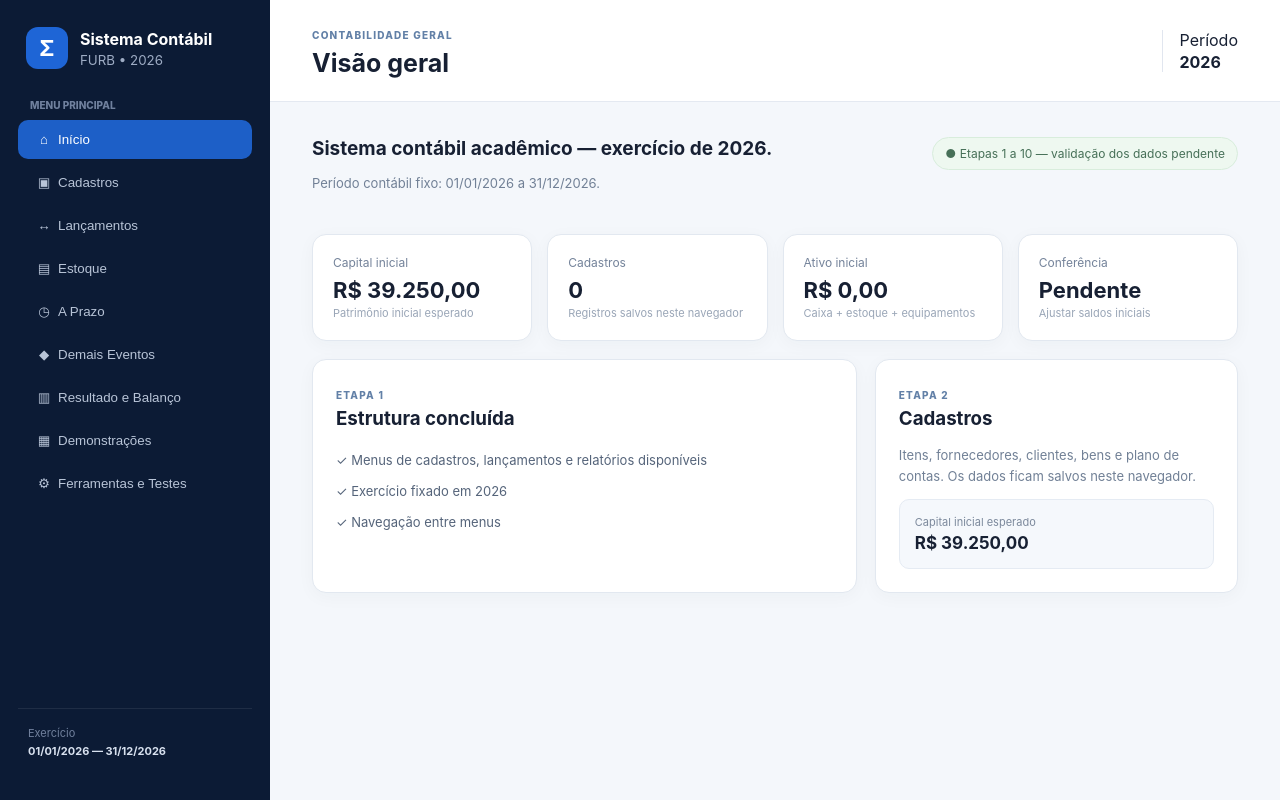
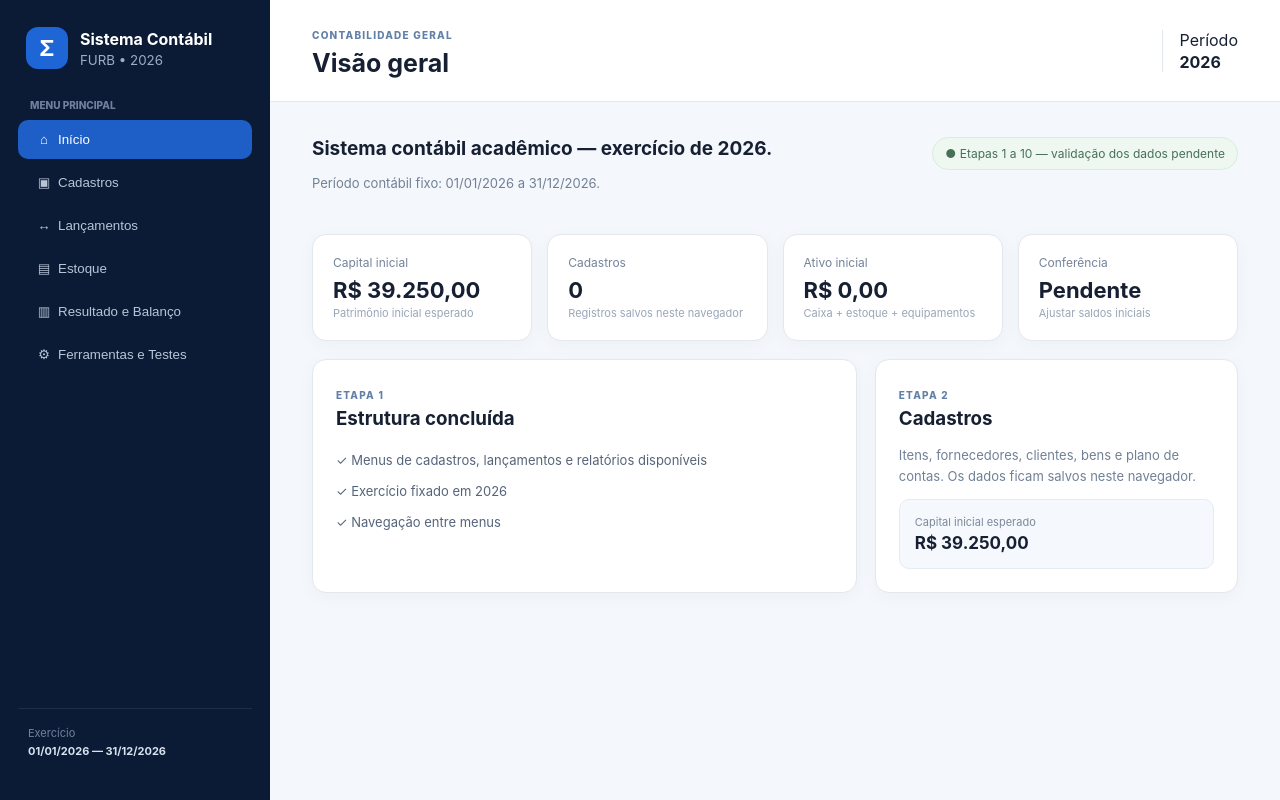
Before and after one commit to tiagogalkowski-del/contabilidade, a React (Vite) app: page / in a window 1280 px wide. Built offline with nearby package versions, Linux system fonts and the light colour scheme.

Commit message:
refactor: unificar lançamentos e consolidar demonstrações no seletor

```diff
--- a/src/main.jsx
+++ b/src/main.jsx
@@ -9,8 +9,8 @@ import {ExtraStatements} from "./ExtraStatements.jsx";
 import {ProjectTools} from "./ProjectTools.jsx";
 
 const CAPITAL=39250;
-const menus=[["inicio","⌂","Início"],["cadastros","▣","Cadastros"],["lancamentos","↔","Lançamentos"],["estoque","▤","Estoque"],["prazo","◷","A Prazo"],["eventos","◆","Demais Eventos"],["resultado","▥","Resultado e Balanço"],["demonstracoes","▦","Demonstrações"],["ferramentas","⚙","Ferramentas e Testes"]];
-const info={inicio:["Visão geral","Sistema contábil acadêmico — exercício de 2026."],cadastros:["Cadastros","Itens, clientes, fornecedores, bens e plano de contas."],lancamentos:["Lançamentos","Registro contábil com débito e crédito."],estoque:["Estoque","Controle de entradas, saídas, saldo e custo médio."],prazo:["Operações a prazo","Contas a receber e contas a pagar."],eventos:["Demais eventos","Aluguel, salários, empréstimos, juros e outros eventos."],resultado:["Resultado e Balanço","Demonstração do resultado e Balanço Patrimonial."],demonstracoes:["Outras demonstrações","Balancete, fluxo de caixa e patrimônio líquido."],ferramentas:["Ferramentas e testes","Backup, exportação e conferências finais."]};
+const menus=[["inicio","⌂","Início"],["cadastros","▣","Cadastros"],["lancamentos","↔","Lançamentos"],["estoque","▤","Estoque"],["resultado","▥","Resultado e Balanço"],["ferramentas","⚙","Ferramentas e Testes"]];
+const info={inicio:["Visão geral","Sistema contábil acadêmico — exercício de 2026."],cadastros:["Cadastros","Itens, clientes, fornecedores, bens e plano de contas."],lancamentos:["Lançamentos","Compras, vendas, operações a prazo e demais eventos contábeis."],estoque:["Estoque","Controle de entradas, saídas, saldo e custo médio."],prazo:["Operações a prazo","Contas a receber e contas a pagar."],eventos:["Demais eventos","Aluguel, salários, empréstimos, juros e outros eventos."],resultado:["Resultado e Balanço","Escolha a demonstração contábil que deseja visualizar."],ferramentas:["Ferramentas e testes","Backup, exportação e conferências finais."]};
 const sections=[
  {id:"items",label:"Itens",fields:[["name","Descrição","text",true],["sku","Código","text"],["unit","Unidade","text"],["quantity","Quantidade inicial","number"],["unitCost","Custo unitário inicial (R$)","number"]]},
  {id:"suppliers",label:"Fornecedores",fields:[["name","Nome / Razão social","text",true],["document","CPF / CNPJ","text"],["phone","Telefone","text"],["email","E-mail","email"],["address","Endereço","text"]]},
@@ -28,6 +28,7 @@ function App(){
  useEffect(()=>localStorage.setItem("contabilidade-caixa-inicial",cash),[cash]);
  const [entries,setEntries]=useState(loadEntries);
  useEffect(()=>saveEntries(entries),[entries]);
+ const [launchView,setLaunchView]=useState("vista"),[statementView,setStatementView]=useState("dre");
  const [editing,setEditing]=useState(null),[form,setForm]=useState({});
  const [notice,setNotice]=useState("");
  const current=sections.find(s=>s.id===tab)||sections[0];
@@ -55,12 +56,13 @@ function App(){
  {notice&&<div className="notice">{notice}</div>}
  {editing!==null?<form className="record-form" onSubmit={save}><div className="form-grid">{current.fields.map(([key,label,type,required,options])=><label key={key}>{label}{type==="select"?<select required={!!required} value={form[key]||""} onChange={e=>setForm({...form,[key]:e.target.value})}><option value="">Selecione...</option>{options.map(o=><option key={o}>{o}</option>)}</select>:<input type={type} required={!!required} min={type==="number"?"0":type==="date"?"2026-01-01":undefined} max={type==="date"?"2026-12-31":undefined} step={type==="number"?"0.01":undefined} value={form[key]??""} onChange={e=>setForm({...form,[key]:e.target.value})}/>}</label>)}</div><div className="actions"><button type="button" className="secondary" onClick={()=>{setEditing(null);setForm({})}}>Cancelar</button><button className="primary" type="submit">Salvar cadastro</button></div></form>:<DataTable section={current} rows={data[tab]} onEdit={edit} onRemove={remove}/>}
  </div>:null}
- {active==="lancamentos"&&<Ledger items={data.items} entries={entries} setEntries={setEntries} cash={cash}/>}
+ {active==="lancamentos"&&<><div className="panel grouped-selector"><div className="section-head"><div><small>TIPO DE LANÇAMENTO</small><h3>Escolha a operação</h3></div></div><div className="tabs unified-tabs" role="group" aria-label="Tipo de lançamento">{[["vista","À vista e livro diário"],["prazo","Operações a prazo"],["eventos","Demais eventos"]].map(([id,name])=><button type="button" key={id} className={launchView===id?"selected":""} aria-pressed={launchView===id} onClick={()=>setLaunchView(id)}>{name}</button>)}</div></div>
+ {launchView==="vista"&&<Ledger items={data.items} entries={entries} setEntries={setEntries} cash={cash}/>}
+ {launchView==="prazo"&&<Credit items={data.items} customers={data.customers} suppliers={data.suppliers} entries={entries} setEntries={setEntries} cash={cash}/>}
+ {launchView==="eventos"&&<Events items={data.items} assets={data.assets} entries={entries} setEntries={setEntries} cash={cash}/>}</>}
  {active==="estoque"&&<Inventory items={data.items} entries={entries}/>}
- {active==="prazo"&&<Credit items={data.items} customers={data.customers} suppliers={data.suppliers} entries={entries} setEntries={setEntries} cash={cash}/>}
- {active==="eventos"&&<Events items={data.items} assets={data.assets} entries={entries} setEntries={setEntries} cash={cash}/>}
- {active==="resultado"&&<Results items={data.items} assets={data.assets} entries={entries} cash={cash} capital={CAPITAL}/>}
- {active==="demonstracoes"&&<ExtraStatements items={data.items} assets={data.assets} entries={entries} cash={cash} capital={CAPITAL}/>}
+ {active==="resultado"&&<><div className="panel grouped-selector"><div className="section-head"><div><small>DEMONSTRAÇÕES CONTÁBEIS</small><h3>Selecionar demonstração</h3></div></div><label className="statement-picker">Tipo de demonstração<select value={statementView} onChange={e=>setStatementView(e.target.value)}>{[["dre","Demonstração do Resultado (DRE)"],["balanco","Balanço Patrimonial (BP)"],["razao","Razão sintético"],["balancete","Balancete de verificação"],["dfc","Demonstração dos Fluxos de Caixa (DFC)"],["pl","Movimentação do Patrimônio Líquido"]].map(([id,name])=><option key={id} value={id}>{name}</option>)}</select></label></div>
+ {["dre","balanco","razao"].includes(statementView)?<Results view={statementView} items={data.items} assets={data.assets} entries={entries} cash={cash} capital={CAPITAL}/>:<ExtraStatements view={statementView} items={data.items} assets={data.assets} entries={entries} cash={cash} capital={CAPITAL}/>}</>}
  {active==="ferramentas"&&<ProjectTools data={data} cash={cash} entries={entries} setData={setData} setCash={setCash} setEntries={setEntries} capital={CAPITAL}/>}
  {active==="cadastros"&&<OpeningBalances cash={cash} setCash={entries.length?undefined:setCash} stockValue={stockValue} equipmentValue={equipmentValue} totalAssets={totalAssets} balanced={balanced} items={data.items} assets={data.assets}/>}
  </section></main></div>
```
